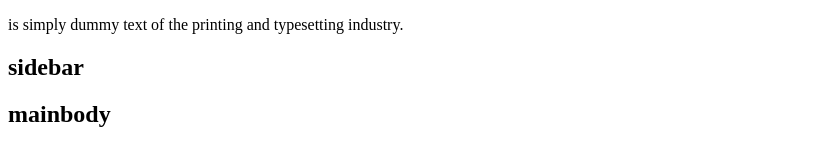
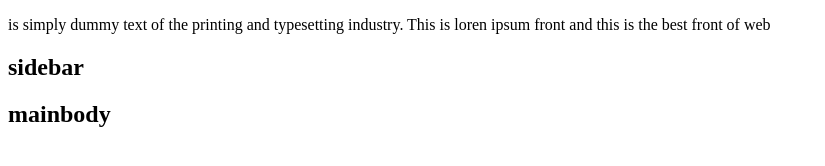
Before and after one commit to syedashraf33/abc, a plain HTML site: page index.html in a window 1280 px wide. Shown: the whole page, without its empty margins (0-825 px from the left). Drawn offline with Linux system fonts and the light colour scheme.

Commit message:
paragraph text change

```diff
--- a/index.html
+++ b/index.html
@@ -7,7 +7,7 @@
 <body>
     <div>
     <div class="main-content"></div>
-     <div class="header"><p>is simply dummy text of the printing and typesetting industry. </p></div>
+     <div class="header"><p>is simply dummy text of the printing and typesetting industry. This is loren ipsum front and this is the best front of web</p></div>
         <div class="submain-content">
             <div class="Sidbar1"><h2>sidebar</h2></div>
             <div class="Sidbar2"><h2>mainbody</h2></div>
```
